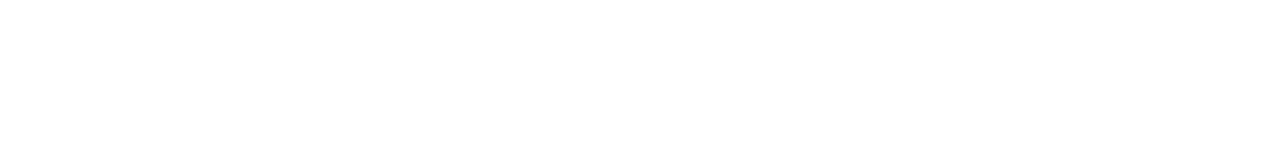
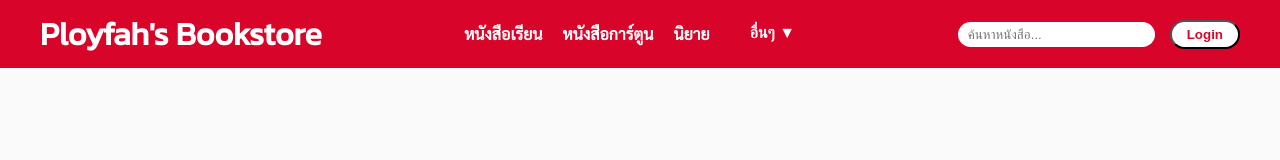
Before and after one commit to ramon-pra/6809617332_MyShop, a plain HTML site: page index.html in a window 1280 px wide. Drawn offline with Linux system fonts and the light colour scheme.

Commit message:
feat: add styled navbar with links, dropdown, search bar, and login button

```diff
--- a/index.html
+++ b/index.html
@@ -10,5 +10,25 @@
 
 <body>
 
+    <div class="navbar">
+        <h1>Ployfah's Bookstore</h1>
+        <div class="nav-links">
+            <a href="#">หนังสือเรียน</a>
+            <a href="#">หนังสือการ์ตูน</a>
+            <a href="#">นิยาย</a>
+            <div class="dropdown">
+                <button class="dropbtn">อื่นๆ ▼</button>
+                <div class="dropdown-content">
+                    <p>E-Book</p>
+                    <p>สินค้าสะสมจากการ์ตูน</p>
+                </div>
+            </div>
+        </div>
+        <div class="search-login">
+            <div class="search-bar"><input type="text" placeholder="ค้นหาหนังสือ..."></div>
+            <button class="login-btn">Login</button>
+        </div>
+    </div>
+
 </body>
 </html>
--- a/mystyle.css
+++ b/mystyle.css
@@ -0,0 +1,91 @@
+body {
+  margin: 0;
+  font-family: 'Sarabun', sans-serif;
+  background: #fafafa;
+}
+
+.navbar {
+  display: flex;
+  justify-content: space-between;
+  align-items: center;
+  background: #d90429;
+  color: white;
+  padding: 10px 40px;
+  margin-bottom: 20px;
+}
+
+.navbar h1 {
+  font-family: 'Kanit', sans-serif;
+  margin: 0;
+}
+
+.nav-links {
+  display: flex;
+  gap: 20px;
+}
+
+.nav-links a {
+  color: white;
+  text-decoration: none;
+  font-weight: bold;
+  line-height: 2.5;
+}
+
+.dropdown {
+  position: relative;
+  display: inline-block;
+}
+
+.dropbtn {
+  background-color: #d90429;
+  color: white;
+  padding: 10px 20px;
+  font-size: 16px;
+  border: none;
+  border-radius: 5px;
+  cursor: pointer;
+  text-decoration: none;
+  font-weight: bold;
+}
+
+.dropbtn:hover {
+  background-color: #d90429;
+}
+
+.dropdown-content {
+  display: none;
+  position: absolute;
+  background-color: #d90429;
+  min-width: 160px;
+  box-shadow: 0px 8px 16px rgba(0,0,0,0.2);
+  border-radius: 5px;
+  z-index: 1;
+  text-decoration: none;
+  font-weight: bold;
+  padding: 10px 20px
+}
+
+.dropdown:hover .dropdown-content {
+  display: block;
+}
+
+.search-login {
+  display: flex;
+  align-items: center;
+  gap: 15px;
+}
+
+.search-bar input {
+  padding: 5px 10px;
+  border-radius: 20px;
+  border: none;
+}
+
+.login-btn {
+  background: white;
+  color: #d90429;
+  padding: 5px 15px;
+  border-radius: 20px;
+  font-weight: bold;
+  cursor: pointer;
+}
```
